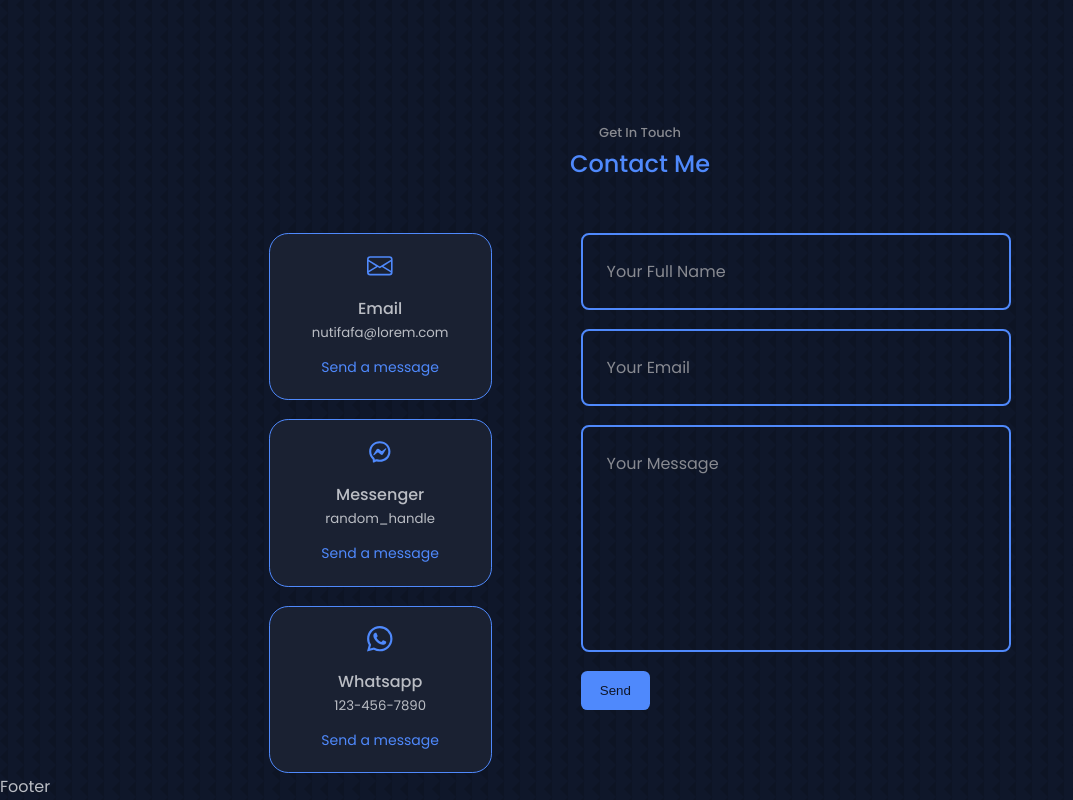
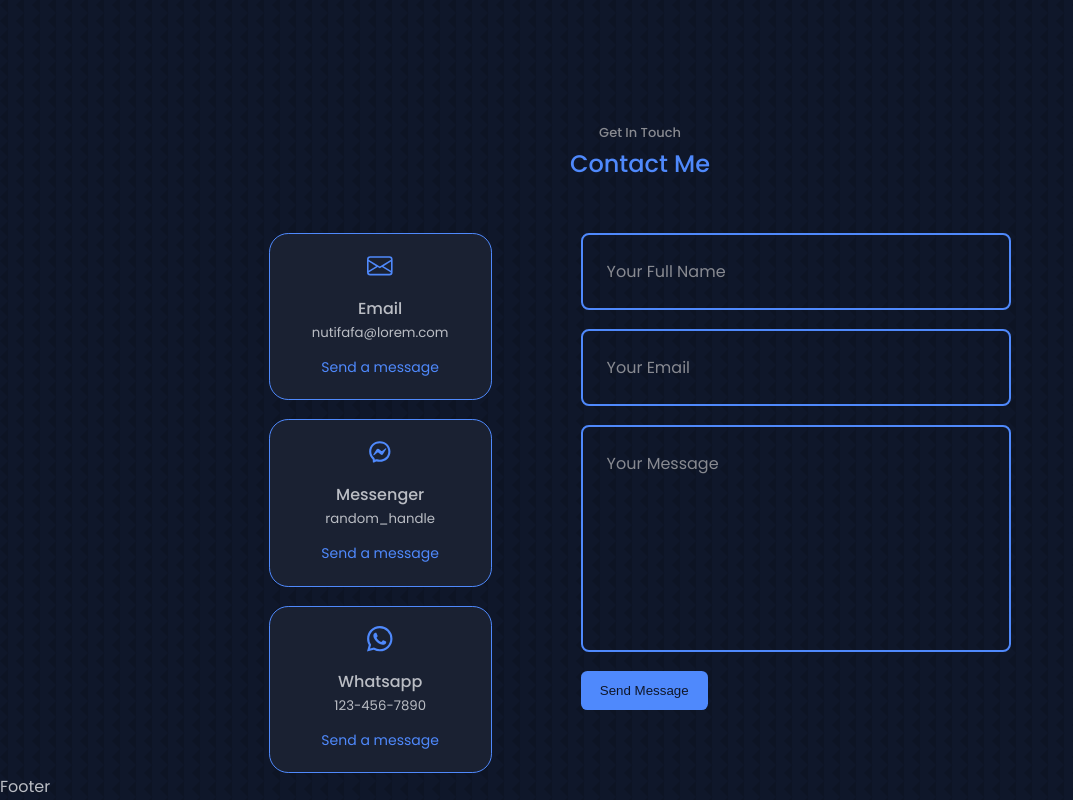
Before and after one commit to neophyte-programmer/react-portfolio, a React (Create React App) app: page / in a window 1280 px wide. Shown: the part 4563-5363 px from the top of the page, without its empty margins (0-1073 px from the left). Built offline with nearby package versions, Linux system fonts and the light colour scheme.

Commit message:
minor changes

```diff
--- a/src/components/contact/Contact.jsx
+++ b/src/components/contact/Contact.jsx
@@ -38,7 +38,7 @@ const Contact = () => {
           <input type="text" name="name" placeholder='Your Full Name' required />
           <input type="email" name="name" placeholder='Your Email' required />
           <textarea name="message" rows="7" placeholder='Your Message' required></textarea>
-          <button type="submit" className='btn btn--primary'>Send</button>
+          <button type="submit" className='btn btn--primary'>Send Message</button>
         </form>
       </div>
     </section>
```
